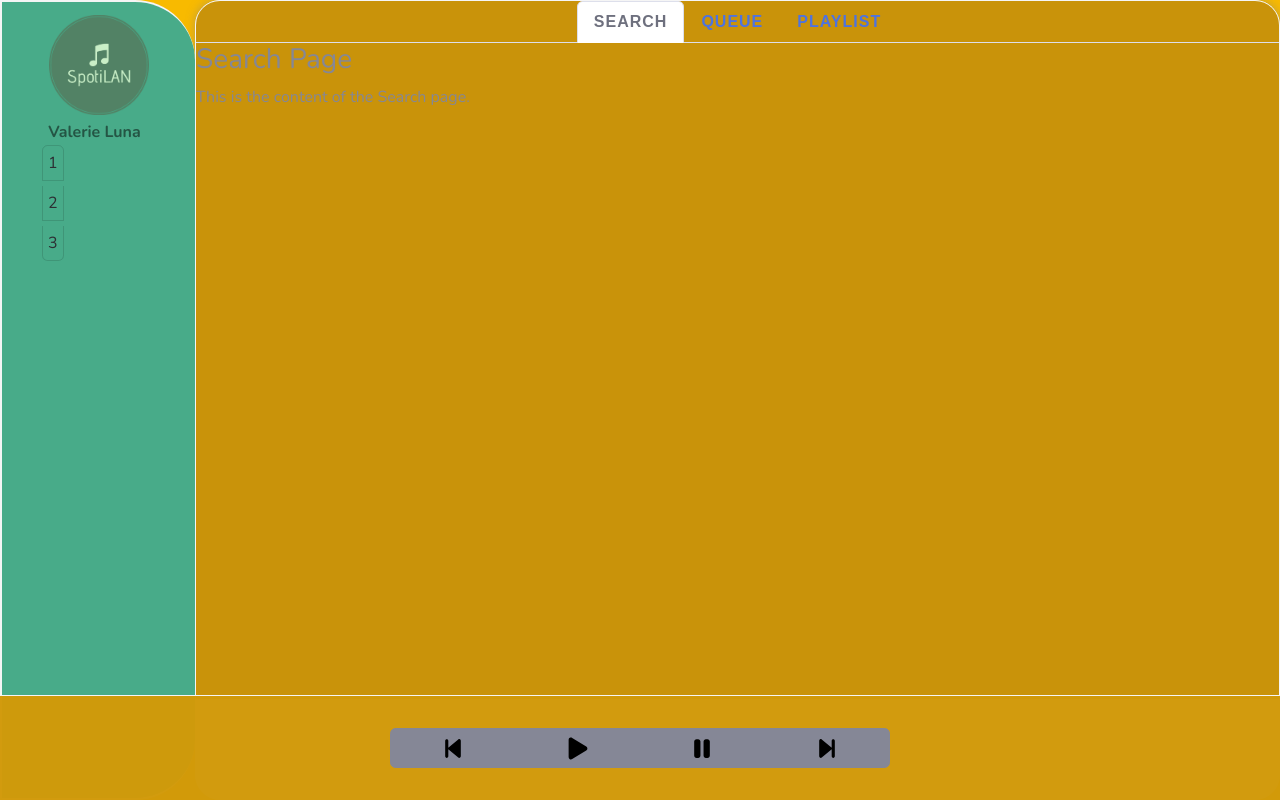
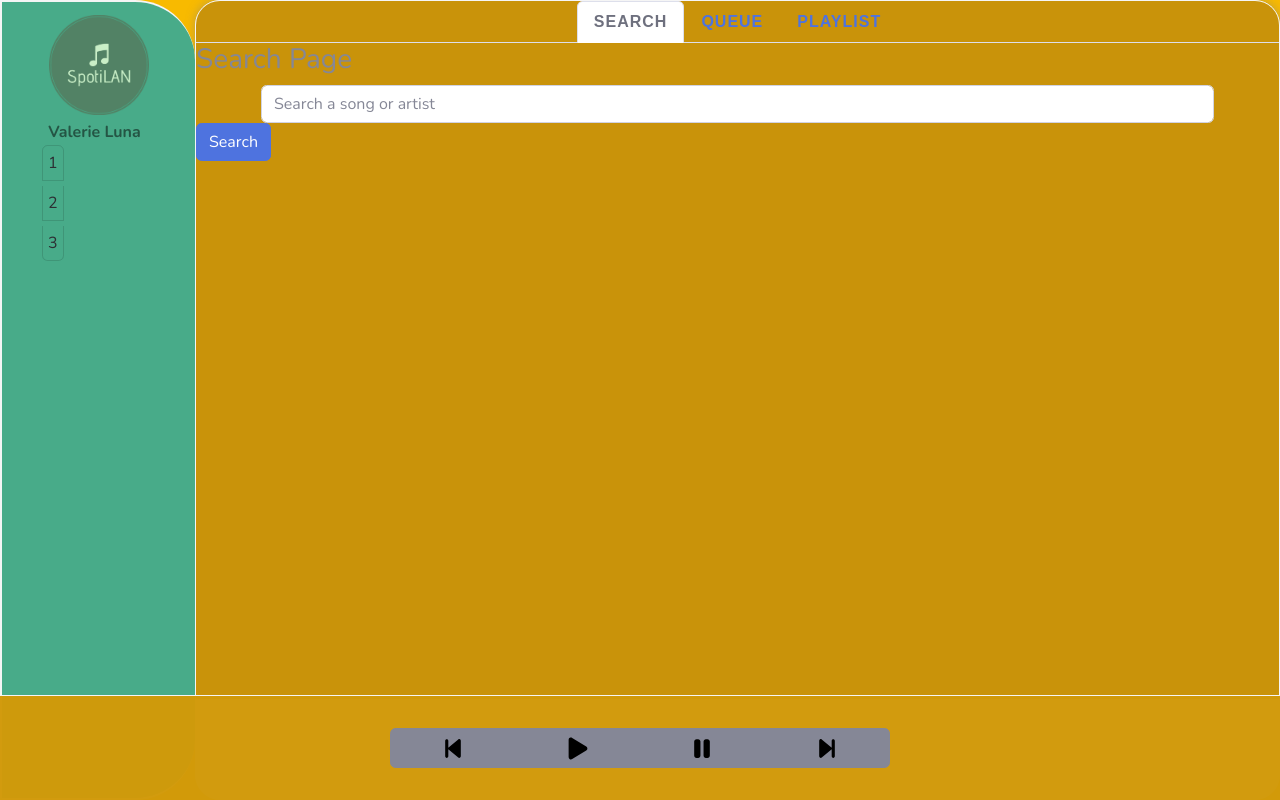
Before and after one commit to karahan-sahin/SpotiLAN, a Flask app: page / in a window 1280 px wide. Run offline with Flask 2, Linux system fonts and the light colour scheme; parts of the project's set-up code (start-up, migrations or seed data) failed here and were passed over; some libraries are stand-ins or nearby versions.

Commit message:
Add search util

```diff
--- a/src/app.py
+++ b/src/app.py
@@ -1,19 +1,20 @@
 from flask import Flask, render_template, request, jsonify, current_app
+from src.utils.search import Searcher
+#from src.utils.audio_player import AudioPlayer
 
 app = Flask(__name__)
 client = None
-
+search = Searcher()
+player = None
 
 def set_params(c, **kwargs):
     global client
     client = c
 
-
 @app.route('/', methods=['GET'])
 def home():
     # if client.name:
     return render_template('index.html', song_list=["1", "2", "3", "4"])
-
 
 @app.route('/api/audio', methods=['POST'])
 def handle_request():
@@ -21,16 +22,16 @@ def handle_request():
     action = data.get('action')
     # Perform actions based on the received action
     if action == 'play':
-        print("play")
+        player.play()
         pass
     elif action == 'pause':
-        print("pause")
+        player.pause()
         pass
     elif action == 'next':
-        print("next")
+        player.next()
         pass
     elif action == 'previous':
-        print('previous')
+        player.previous()
 
     response = {'message': 'Request received'}
     return response, 200
@@ -38,9 +39,27 @@ def handle_request():
 
 @app.route('/api/song-list', methods=['GET'])
 def get_song_list():
-    return jsonify({'song_list': ["1", "4", "3", "2", "4", "5"]})
+    return jsonify({'song_list': ["1", "2", "3"]})
 
 
 @app.route('/api/host-list', methods=['GET'])
 def get_host_list():
     return jsonify({'host_list': ["1", "2", "3"]})
+
+
+@app.route('/api/search', methods=['POST'])
+def search_song():
+    data = request.get_json()
+    query = data.get('query')
+    search_results = search.searchSong(query, topN=5)
+    print(search_results)
+    response = {'search_results': search_results}
+    return response, 200
+
+@app.route('/api/download', methods=['POST'])
+def download_song():
+    data = request.get_json()
+    url = data.get('url')
+    status = search.downloadSong(url)
+    response = {'message': status}
+    return response, 200
--- a/src/static/js/custom.js
+++ b/src/static/js/custom.js
@@ -2,6 +2,7 @@ var previousBtn = document.getElementById('previous-btn');
 var playBtn = document.getElementById('play-btn');
 var pauseBtn = document.getElementById('pause-btn');
 var nextBtn = document.getElementById('next-btn');
+var searchBtn = document.getElementById('search-btn');
 
 // Function to update the song list
 function updateSongList() {
@@ -107,3 +108,48 @@ function sendRequest(action) {
             // Handle error if needed
         });
 }
+
+searchBtn.addEventListener('click', function () {
+    updateSearchResults();
+});
+
+// Function to update the search results
+function updateSearchResults() {
+        console.log("Sending request...");
+        fetch('http://127.0.0.1:5000/api/search', {
+            method: 'POST',
+            headers: {
+                'Accept': 'application/json',
+                'Content-Type': 'application/json'
+            },
+            body: JSON.stringify({"query": document.getElementById("search-bar")})
+        })
+        .then(function (response) {
+            console.log(response)
+            if (response.ok) {
+                return response.json();
+            }
+            throw new Error('Request failed.');
+        })
+        .then(function (data) {
+            var songListContainer = document.getElementById('search-results');
+            songListContainer.innerHTML = '';
+
+            data.search_results.forEach(function (song) {
+                var songCard = `
+                        <div class="col-md-12 mb-4" style="padding-top: 5px">
+                            <div class="card h-100 rounded p-3">
+                                <div class="card-body">
+                                    <h5 class="card-title">${song.title}</h5>
+                                </div>
+                            </div>
+                        </div>
+                    `;
+                songListContainer.innerHTML += songCard;
+            });
+        })
+        .catch(function (error) {
+            console.log(error);
+            // Handle error if needed
+        });
+}
--- a/src/templates/index.html
+++ b/src/templates/index.html
@@ -118,7 +118,26 @@
                 <div aria-labelledby="search-tab" class="tab-pane fade show active" id="search" role="tabpanel">
                     <!-- Content of Search page -->
                     <h3>Search Page</h3>
-                    <p>This is the content of the Search page.</p>
+                    <form>
+                        <div class="form-group">
+                          <input class="form-control" id="search-bar" placeholder="Search a song or artist" style="margin: auto; width: 88%;">
+                          <button type="button" id="search-btn" class="btn btn-primary">Search</button>
+                        </div>
+                    </form>
+                    <div class="row" style="padding-top: 10px"></div>
+                    <div class="container-fluid" id="search-results-container">
+                        <!-- Song list -->
+                        {% for song in search_results %}
+                        <div class="col-md-12 mb-4" style="height: 5rem;">
+                            <div class="card h-25 rounded p-3" style="height: 5rem;">
+                                <div class="card-body" style="height: 5rem;">
+                                    <h5 class="card-title">{{ song }}</h5>
+                                </div>
+                            </div>
+                        </div>
+                        {% endfor %}
+                    </div>
+
                 </div>
                 <div aria-labelledby="queue-tab" class="tab-pane fade" id="queue" role="tabpanel">
                     <!-- Content of Queue page -->
```
Also changed, not shown: src/utils/audio_player.py (+22 -21 lines), src/utils/search.py (added, +43 -0 lines).
